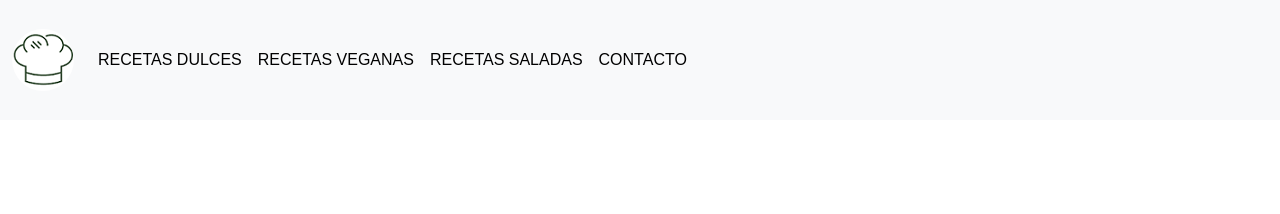
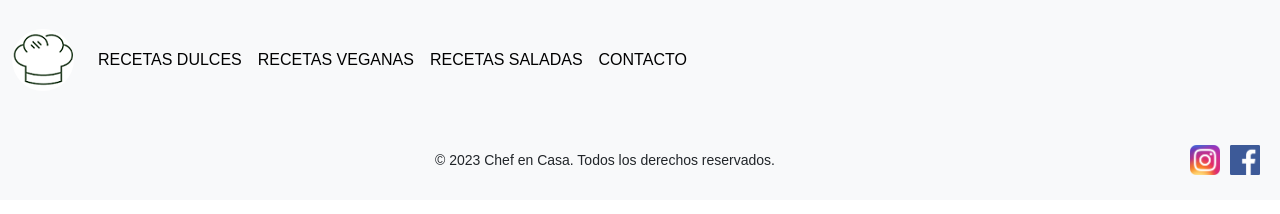
Before and after one commit to BrunoVentura1992/Preentrega-2-Ventura, a plain HTML site: page pages/recetasdulces.html in a window 1280 px wide. Drawn offline with nearby package versions, Linux system fonts and the light colour scheme; a web font is replaced by a local one.

Commit message:
Agregando con su respectivo estilo footer a todas las paginas del menu

```diff
--- a/css/estilos.css
+++ b/css/estilos.css
@@ -20,3 +20,36 @@ header {
     font-family: 'M PLUS 2', sans-serif;
     font-weight: 400;
 }
+
+/*Estilos Footer*/
+footer {
+    height: 10vh;
+    background-color: rgb(179, 165, 149);
+}
+
+.footer-container {
+    display: flex;
+    justify-content: space-between;
+    align-items: center;
+    height: 100%;
+    padding: 0 20px;
+}
+
+.redes-sociales {
+    display: flex;
+    gap: 10px;
+}
+
+.redes-sociales img {
+    width: 30px;
+    height: 30px;
+}
+
+.copyright {
+    font-size: 14px;
+    text-align: center;
+    flex: 1;
+    margin: 0;
+    font-family: 'M PLUS 2', sans-serif;
+    font-weight: 400;
+}
--- a/pages/recetasdulces.html
+++ b/pages/recetasdulces.html
@@ -47,3 +47,20 @@
         </nav>
     </header>
     <!--Contenido principal-->
+    <main>
+
+    </main>
+    <!--Footer-->
+    <footer>
+        <div class="footer-container bg-body-tertiary">
+            <p class="copyright">© 2023 Chef en Casa. Todos los derechos reservados.</p>
+            <div class="redes-sociales">
+                <a href="https://www.instagram.com"><img src="../assets/logo ig.png" alt="Instagram"></a>
+                <a href="https://www.facebook.com"><img src="../assets/logo fb.png" alt="Facebook"></a>
+            </div>
+        </div>
+    </footer>
+
+    <script src="https://cdn.jsdelivr.net/npm/bootstrap@5.3.0/dist/js/bootstrap.bundle.min.js" integrity="sha384-geWF76RCwLtnZ8qwWowPQNguL3RmwHVBC9FhGdlKrxdiJJigb/j/68SIy3Te4Bkz" crossorigin="anonymous"></script>
+</body>
+</html>
```
Also changed, not shown: index.html (+7 -1 lines), pages/contacto.html (+7 -1 lines), pages/recetassaladas.html (+10 -4 lines), pages/recetasveganas.html (+7 -1 lines), assets/logo fb.png (added), assets/logo ig.png (added).
